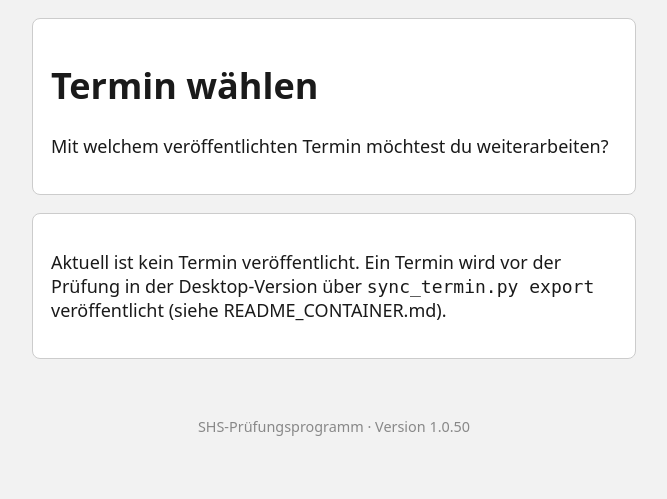
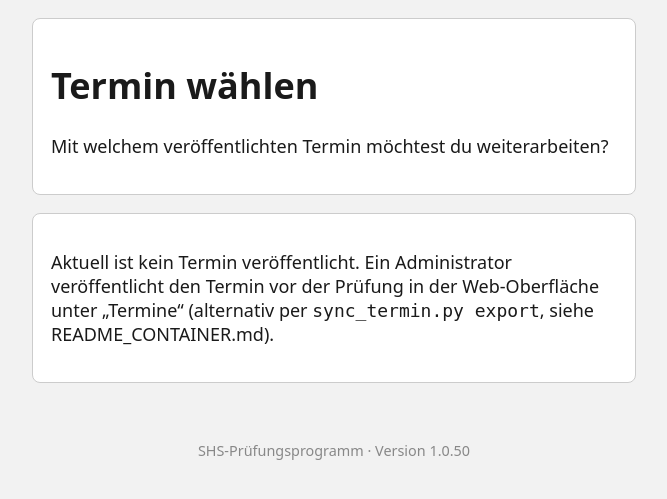
Before and after one commit to mbruver-source/SHS, a Flask app: template templates/termin_waehlen.html in a window 1280 px wide. Shown: the part 53-552 px from the top of the page, without its empty margins (306-973 px from the left). Run offline with Flask 3, Linux system fonts and the light colour scheme; the template is opened without the code that fills it, so the values that code supplies are empty; some libraries are stand-ins or nearby versions.

Commit message:
Web: Hinweis ohne Termin nennt Web-Oberfläche, Passwortfeld gestaltet
Co-Authored-By: Claude Sonnet 5.5 <noreply@anthropic.com>

```diff
--- a/templates/base.html
+++ b/templates/base.html
@@ -62,7 +62,7 @@
     font-weight: 600;
     margin: 0.8em 0 0.3em;
   }
-  input[type=text], input[type=number] {
+  input[type=text], input[type=number], input[type=password] {
     width: 100%;
     padding: 0.6em;
     font-size: 1.1em;
--- a/templates/termin_waehlen.html
+++ b/templates/termin_waehlen.html
@@ -20,9 +20,9 @@
     </form>
   {% else %}
     <p style="padding: 1em;">
-      Aktuell ist kein Termin veröffentlicht. Ein Termin wird vor der Prüfung in der
-      Desktop-Version über <code>sync_termin.py export</code> veröffentlicht (siehe
-      README_CONTAINER.md).
+      Aktuell ist kein Termin veröffentlicht. Ein Administrator veröffentlicht den
+      Termin vor der Prüfung in der Web-Oberfläche unter „Termine“ (alternativ per
+      <code>sync_termin.py export</code>, siehe README_CONTAINER.md).
     </p>
   {% endfor %}
 </div>
```
Also changed, not shown: test_app_web.py (+8 -0 lines).
